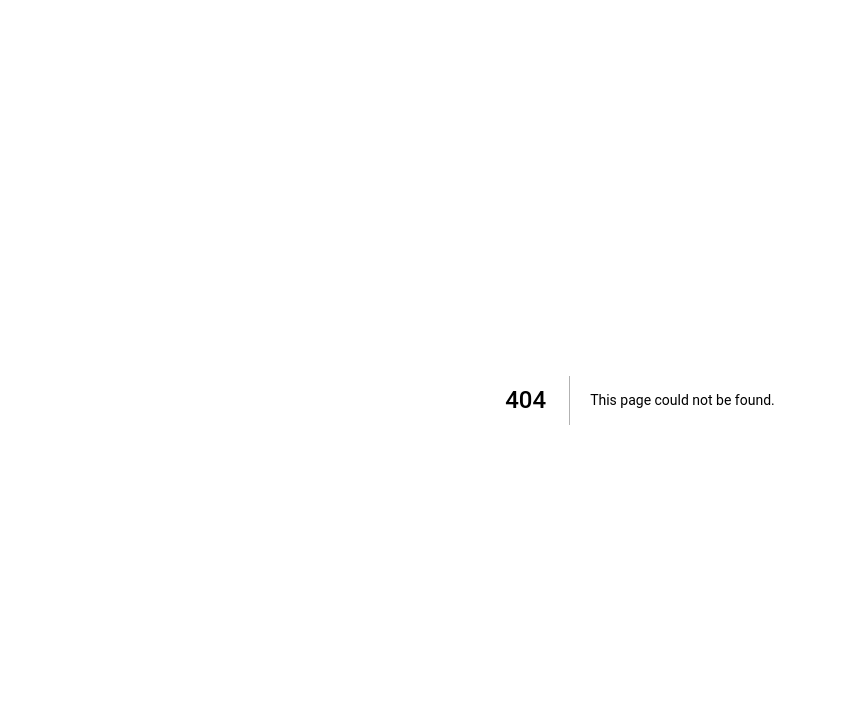
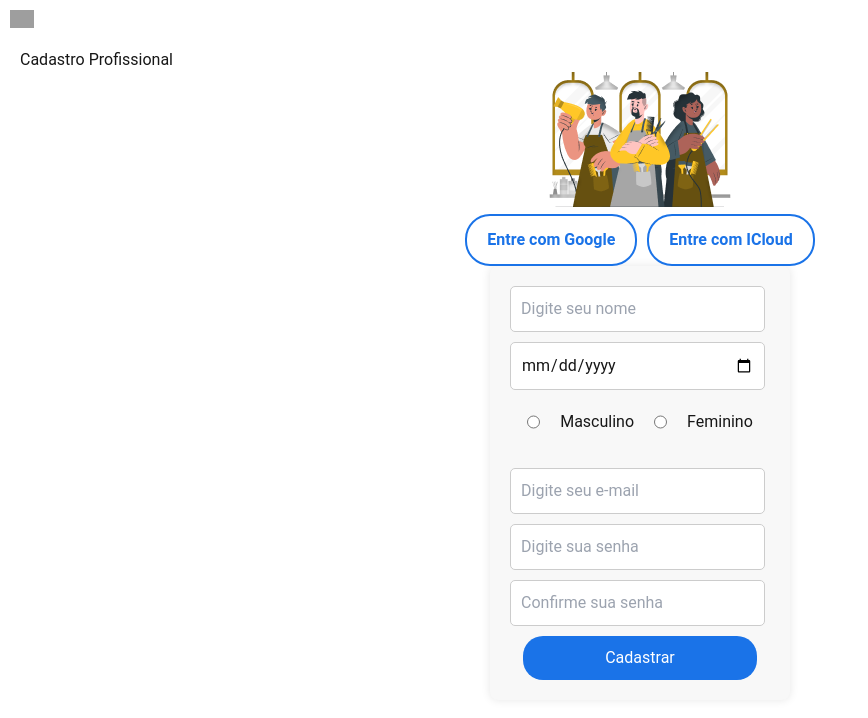
Before and after one commit to A-Pass-Studies/ifba-ads2022-s40-pi2024_2-lembraai, a Next.js app: page /cadastroproficional in a window 1280 px wide. Before the commit this address had no page. Shown: the top 718 px of the page, without its empty margins (0-868 px from the left). Built offline with nearby package versions, Linux system fonts and the light colour scheme; grey boxes are pictures that could not be loaded.

Commit message:
Cadastro do Proficionaal
Tela onde o porfissional ira colocar os dados pessoais

```diff
--- /dev/null
+++ b/src/app/cadastroproficional/page.tsx
@@ -0,0 +1,66 @@
+"use client";
+
+import React from "react";
+import Link from "next/link";
+
+export default function CadastroProfissional() {
+  return (
+    <div>
+      {/* Top Bar */}
+      <div id="top-bar1">
+        <div className="imgseta">
+          <Link href="/login">
+            <img src="/resources/arrow-back-icon.svg" alt="Voltar" width={24} height={24} />
+          </Link>
+        </div>
+      </div>
+
+      {/* Cadastro */}
+      <h2>Cadastro Profissional</h2>
+
+      <div className="imgcadastro">
+        <img src="ic_profissional 1.png" alt="Ícone Profissional" />
+      </div>
+
+      {/* Botões de Login */}
+      <div className="botão-entrar-com">
+        <button className="bec">Entre com Google</button>
+        <button className="bec">Entre com ICloud</button>
+      </div>
+
+      {/* Formulário */}
+      <div className="form-container">
+        <form>
+          <input className="input" type="text" id="nome" name="nome" placeholder="Digite seu nome" required />
+          <br />
+
+          <input className="input" type="date" id="data" name="data" placeholder="Digite sua data de nascimento" required />
+          <br />
+
+          {/* Gênero */}
+          <div className="genero">
+            <input type="radio" id="masculino" name="genero" value="Masculino" required />
+            <label htmlFor="masculino" className="btn">Masculino</label>
+
+            <input type="radio" id="feminino" name="genero" value="Feminino" />
+            <label htmlFor="feminino" className="btn">Feminino</label>
+          </div>
+          <br />
+
+          <input className="input" type="email" id="email" name="email" placeholder="Digite seu e-mail" required />
+          <br />
+
+          <input className="input" type="password" id="senha" name="senha" placeholder="Digite sua senha" required />
+          <br />
+
+          <input className="input" type="password" id="confirma_senha" name="confirma_senha" placeholder="Confirme sua senha" required />
+          <br />
+
+          <div className="botãoCadas">
+            <button className="bt-cadastro" type="submit">Cadastrar</button>
+          </div>
+        </form>
+      </div>
+    </div>
+  );
+}
```
Also changed, not shown: public/ic_profissional 1.png (added).
